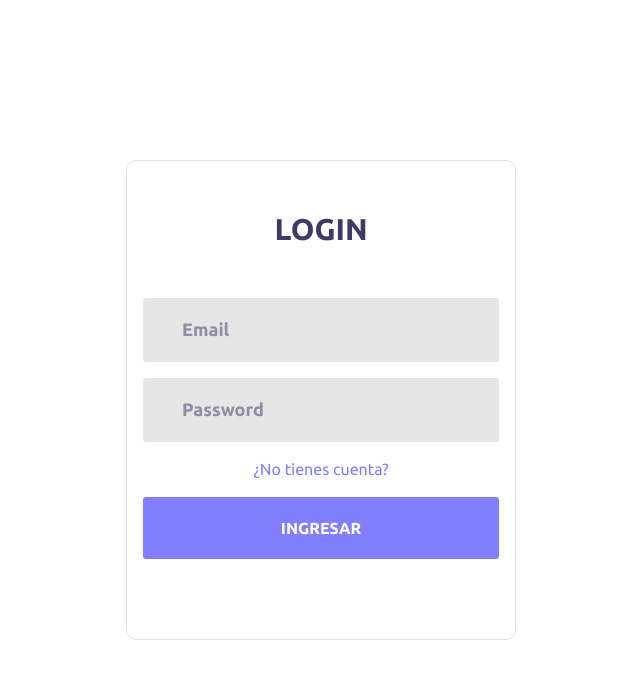
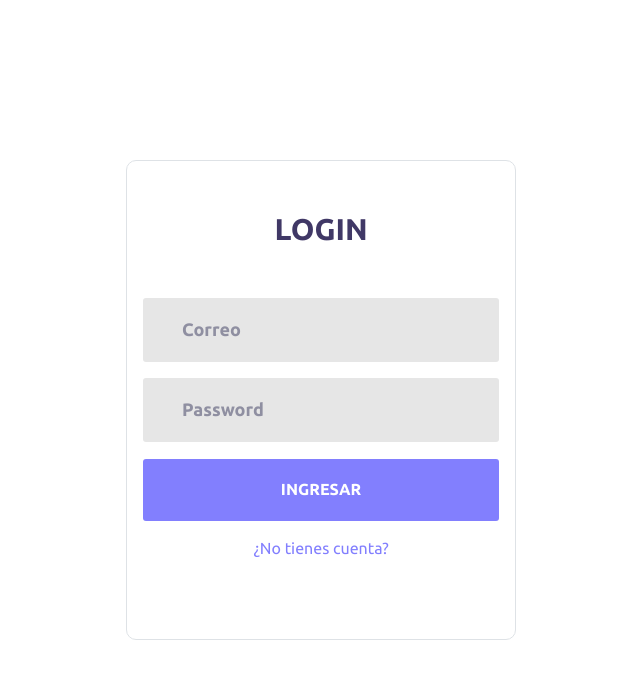
Before and after one commit to CarlosVazquezFarrera/OneCoreWeb, an Angular app: page /login in a window 1280 px wide. Shown: the top 678 px of the page, without its empty margins (319-959 px from the left). Built offline with nearby package versions, Linux system fonts and the light colour scheme.

Commit message:
Login Formulario

```diff
--- a/src/app/app.module.ts
+++ b/src/app/app.module.ts
@@ -1,6 +1,6 @@
 import { BrowserModule } from '@angular/platform-browser';
 import { NgModule } from '@angular/core';
-import { FormsModule } from '@angular/forms';
+import { FormsModule, ReactiveFormsModule } from '@angular/forms';
 import { HttpClientModule } from '@angular/common/http';
 
 import { AppRoutingModule } from './app-routing.module';
@@ -20,7 +20,8 @@ import { RegistroComponent } from './components/registro/registro.component';
     BrowserModule,
     AppRoutingModule,
     FormsModule,
-    HttpClientModule
+    HttpClientModule,
+    ReactiveFormsModule
   ],
   providers: [],
   bootstrap: [AppComponent]
--- a/src/app/components/login/login.component.html
+++ b/src/app/components/login/login.component.html
@@ -1,38 +1,61 @@
 <div class="limiter animated fadeInLeft">
     <div class="container-login100">
         <div class="wrap-login100 p-t-50 p-b-80 px-3 border">
-
-            <form class="login100-form validate-form flex-sb flex-w justify-content-center">
+            <!-- Formulario -->
+            <form  [formGroup]="form"
+                    (ngSubmit)="save($event)"
+                    class="login100-form validate-form flex-sb flex-w justify-content-center">
                 <!-- Encabezzdo -->
                 <span class="login100-form-title p-b-51">
                     Login
                 </span>
                 <!-- Email -->
-                <div class="wrap-input100 m-b-16">
+
+                <div class="wrap-input100">
                     <input class="input100"
-                           type="text"
-                           name="email"
-                           placeholder="Email">
+                        type="email"
+                        name="correo"
+                        formControlName="email"
+                        placeholder="Correo">
                     <span class="focus-input100"></span>
                 </div>
+                <!-- Mensaje de error de error de mensaje -->
+                <div *ngIf="form.get('email').hasError && form.get('email').touched">
+                    <!-- Correo ingresado -->
+                    <span *ngIf="form.get('email').hasError('required')"
+                            class="text-danger animated fadeIn"> El correo es obligatorio</span>
+                    <!-- Texto ingresado con formato no válido -->
+                    <span *ngIf="form.get('email').hasError('email')"
+                            class="text-danger animated fadeIn"> Ingrese un correo válido</span>
+                </div>
+
                 <!-- Pasword -->
-                <div class="wrap-input100 m-b-16" data-validate = "Password is required">
+                <div class="wrap-input100 m-t-16" data-validate>
                     <input class="input100"
                            type="password"
                            name="password"
+                           formControlName="password"
                            placeholder="Password">
                     <span class="focus-input100"></span>
                 </div>
-                <!-- ¿No tienes cuenta? -->
-                <a routerLink="/registro" class="txt1">
-                    ¿No tienes cuenta?
-                </a>
+                 <!-- Mensaje de error de error de la contraseña -->
+                <span *ngIf="form.get('password').touched && form.get('password').hasError('required')"
+                        class="text-danger animated fadeIn">
+                        La contraseña es obligatoria
+                </span>
                 <!-- Boton -->
                 <div class="container-login100-form-btn m-t-17">
-                    <button class="login100-form-btn" type="submit">
+                    <button class="login100-form-btn"
+                            type="submit">
                         Ingresar
                     </button>
                 </div>
+
+                <!-- ¿No tienes cuenta? -->
+                <a routerLink="/registro" class="txt1 m-t-16">
+                    ¿No tienes cuenta?
+                </a>
+
             </form>
         </div>
     </div>
--- a/src/app/components/login/login.component.ts
+++ b/src/app/components/login/login.component.ts
@@ -1,14 +1,16 @@
 import { Component, OnInit } from '@angular/core';
+import { Router } from '@angular/router';
+import { FormBuilder, FormControl, FormGroup, Validators} from '@angular/forms';
 
-import { NgForm } from '@angular/forms';
 
 import { LoginserviceService } from 'src/app/services/loginservice.service';
 
+
+import { apiResponse } from 'src/app/models/Api/Response';
+import { Usuario } from 'src/app/models/usuario';
+
 import Swal from 'sweetalert2';
-import { apiResponse } from 'src/app/models/Api/Response';
-import { strict } from 'assert';
-import { Router } from '@angular/router';
-import { Usuario } from 'src/app/models/usuario';
+import { environment } from 'src/environments/environment';
 
 @Component({
   selector: 'app-login',
@@ -17,52 +19,49 @@ import { Usuario } from 'src/app/models/usuario';
 })
 export class LoginComponent implements OnInit {
 
-  constructor(private service: LoginserviceService,
-              private router: Router) { }
+  //#region  Constructor
+  constructor(private service: LoginserviceService, private router: Router, private formBuilder: FormBuilder){
+    this.buildForm();
+  }
+  //#endregion
 
-  usuario: Usuario = new Usuario();
-  recordarme: boolean;
+  //#region Atributos
+  usuario: Usuario;
+  form: FormGroup;
+  //#endregion
 
   ngOnInit(): void {
-    // if(localStorage.getItem('User')){
-    //   this.usuario. = localStorage.getItem('User');
-    // }
 
-    /*this.usuario.User = 'prueba@gmail.com';
-    this.usuario.Password = '12345';*/
   }
 
-  OnSubmit(){
-    Swal.fire(
-      {
-        icon:'info',
-        allowOutsideClick: false,
-        text: 'Iniciando sesión'
-      });
+  //#region  Métodos
+  private buildForm(){
+    this.form = this.formBuilder.group({
+      email: ['', [Validators.email, Validators.required]],
+      password: ['', [Validators.required]],
+    });
+    // this.form.valueChanges.subscribe(value => {
+    //   console.log(value);
+    // });
 
-    Swal.showLoading();
+  };
 
-    this.service.login(this.usuario).subscribe((response: apiResponse<Usuario>)=>{
-      if(response.exito)
-      {
-        Swal.close();
-        this.router.navigateByUrl('home');
-      }
-      else
-      {
-        Swal.fire({
-          icon:'error',
-          allowOutsideClick: false,
-          text: response.mensaje
-        });
-      }
-    }, (err)=>{
-      Swal.fire({
-        icon:'error',
-        allowOutsideClick: false,
-        text: 'Hubo un error al conectar al servidor'
-      });
-    }
-    );
-  }
+ save(event: Event) {
+   console.log(this.form)
+   event.preventDefault();
+   console.log(this.form.value);
+
+   if (this.form.invalid){
+    this.form.markAllAsTouched();
+    return;
+  };
 }
+
+
+
+  //#endregion
+  // OnSubmit(){
+  //
+  // }
+
+}
--- a/src/app/components/registro/registro.component.html
+++ b/src/app/components/registro/registro.component.html
@@ -8,6 +8,8 @@
                     Crear nueva cuenta
                 </span>
 
+                <!-- <span *ngIf = "registroForms.submitted && registroForms.controls['email'].errors"
+                      class="text-danger animated fadeIn">El correo es obligatorio</span> -->
 
                 <div class="wrap-input100 m-b-16">
                     <input class="input100"
--- a/src/environments/environment.prod.ts
+++ b/src/environments/environment.prod.ts
@@ -1,4 +1,5 @@
 export const environment = {
   production: true,
-  urlApi: 'http://localhost:61355/api/'
+  urlApi: 'http://localhost:61355/api/',
+  errorApiMensaje: 'Hubo un error al conectar.'
 };
--- a/src/environments/environment.ts
+++ b/src/environments/environment.ts
@@ -4,7 +4,8 @@
 
 export const environment = {
   production: false,
-  urlApi: 'http://localhost:61355/api/'
+  urlApi: 'http://localhost:61355/api/',
+  errorApiMensaje: 'Hubo un error al conectar.'
 };
 
 /*
```
